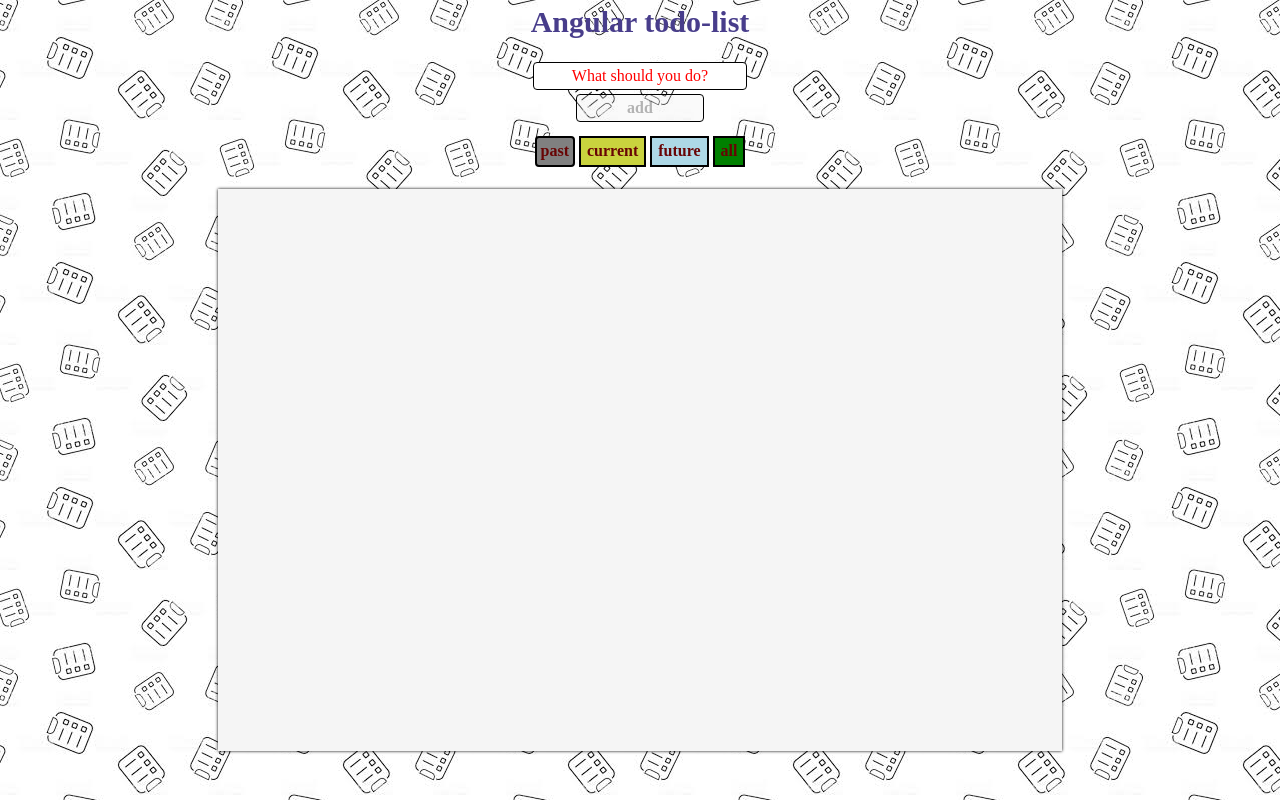
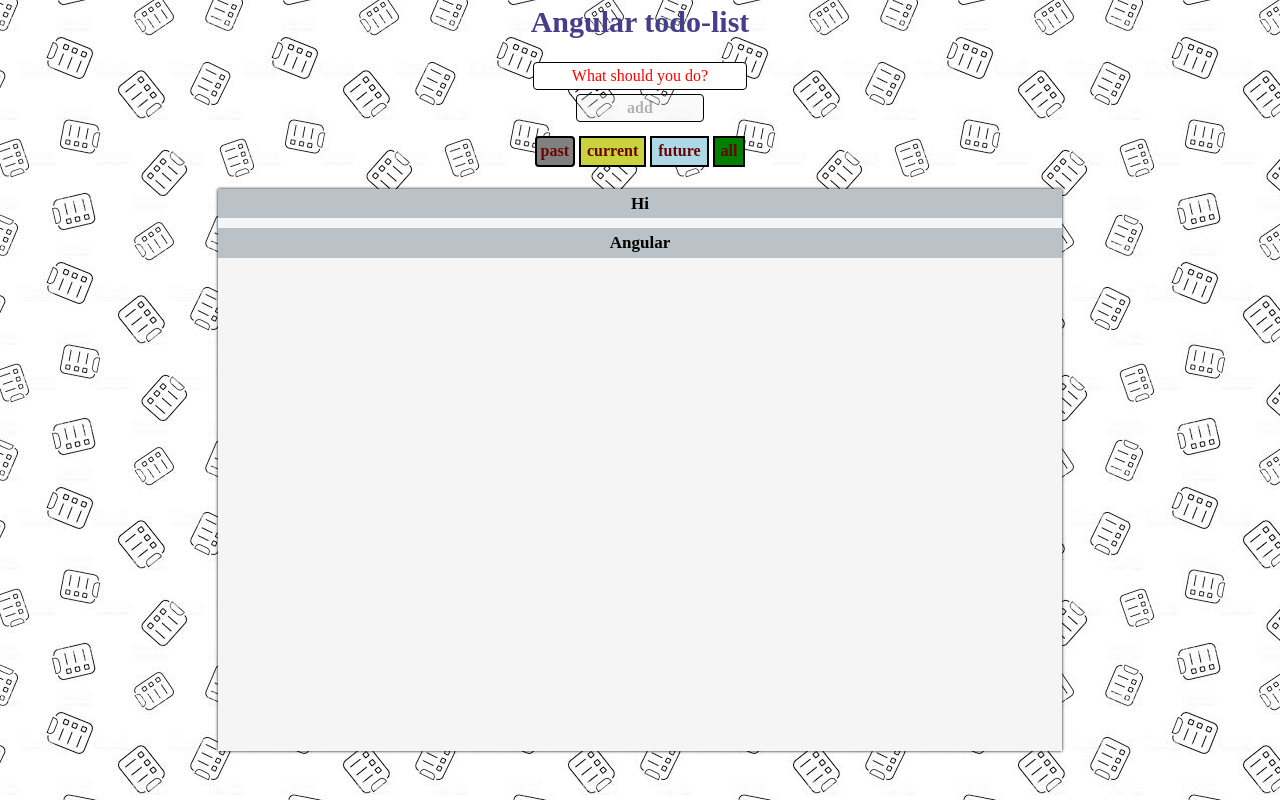
Before and after one commit to themafia98/todo-list, an Angular app in the folder angularToDo/: page / in a window 1280 px wide. Built offline with nearby package versions, Linux system fonts and the light colour scheme.

Commit message:
test list

```diff
--- a/angularToDo/src/app/todo-container/todo-container.component.html
+++ b/angularToDo/src/app/todo-container/todo-container.component.html
@@ -1,4 +1,7 @@
 <div class="wrapperBox">
   <div class="todoListBox">
+    <div class="todo-item" *ngFor="let item of items" >
+      <span class="todo-item__name">{{ item.name }}</span>
+    </div>
   </div>
 </div>
--- a/angularToDo/src/app/todo-container/todo-container.component.scss
+++ b/angularToDo/src/app/todo-container/todo-container.component.scss
@@ -10,6 +10,54 @@
   margin: 5px auto;
   display: flex;
   flex-direction: column;
+
+  .todo-item {
+    cursor: pointer;
+    padding: 5px;
+    background-color: #bbc2c7;
+    transition: all 0.5s ease-in-out;
+     span {
+        word-wrap: break-word;
+        text-align: center;
+        font-size: 17px;
+        font-weight: bold;
+        margin: 0;
+        display: flex;
+        justify-content: center;
+     }
+
+    &.future {
+        background-color: #add8e6;
+    }
+    &.past {
+        background-color: #808080;
+    }
+    &.current {
+        background-color: #c9d33e;
+    }
+
+    &:not(:first-child){
+        margin: 5px 0;
+    }
+    &:first-child {
+        margin-bottom: 5px;
+    }
+
+        &:hover {
+            background-color: #bcd5e5;
+            &.future {
+                background-color: #4cbde2;
+            }
+            &.past {
+                background-color: #bebebe;
+            }
+            &.current {
+                background-color: #2bb32b;
+            }
+        }
+
+  }
+
 }
 
 .wrapperBox {
--- a/angularToDo/src/app/todo-container/todo-container.component.ts
+++ b/angularToDo/src/app/todo-container/todo-container.component.ts
@@ -1,4 +1,9 @@
 import { Component, OnInit } from '@angular/core';
+
+interface TodoItem {
+  id: number;
+  name: string;
+}
 
 @Component({
   selector: 'todo-container',
@@ -6,8 +11,13 @@
   styleUrls: ['./todo-container.component.scss']
 })
 export class TodoContainerComponent implements OnInit {
+  private itemsList: Array<TodoItem> = [{ id: 1, name: 'Hi' }, { id:2, name: 'Angular' }];
 
   constructor() { }
+
+  get items(){
+    return this.itemsList;
+  }
 
   ngOnInit(): void {
   }
```
